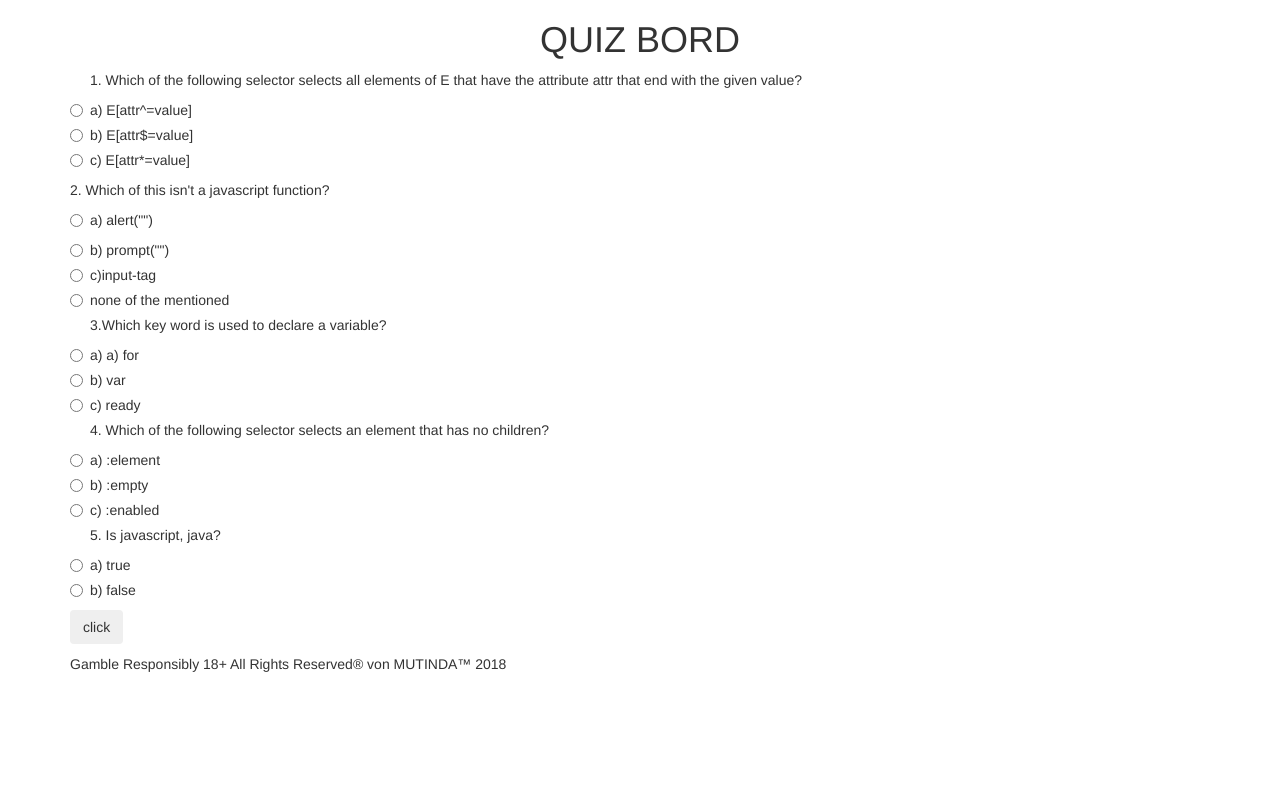
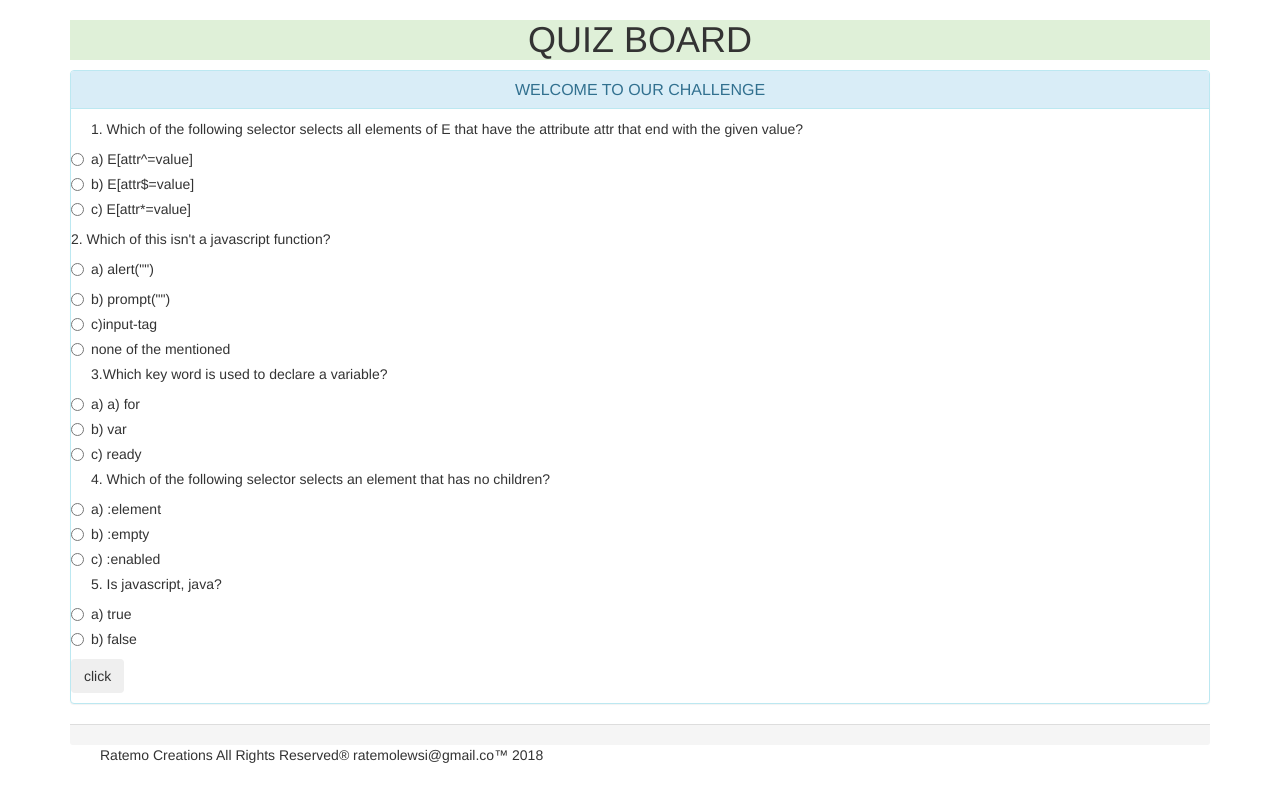
Before and after one commit to ratemolewis/quizboard, a plain HTML site: page index.html in a window 1280 px wide. Drawn offline with nearby package versions, Linux system fonts and the light colour scheme.

Commit message:
add the columns

```diff
--- a/index.html
+++ b/index.html
@@ -7,13 +7,36 @@
   <link href="css/sytyles.css" rel="stylesheet" type="text/css">
   <script src="https://code.jquery.com/jquery-3.3.1.min.js"></script>
   <script src="js/scripts.js"></script>
-  <title>A fantastical adventure</title>
-  <title></title>
+  <title>A fantastical advent</title>
+
 </head>
 <body>
 
   <div class="container fluid">
-    <h1 align="center">QUIZ BORD</h1>
+    <h1 align="center" class="bg-success">QUIZ BOARD</h1>
+    <!-- <div class="row navy">
+			<ul class="myNav col-xs-12 col-sm-12 col-lg-12 col-md-12">
+			<li>
+				<a href="#" id="aboutBtn">
+					<i class="fa fa-buysellads" style="font-size: 24px; color: white"></i>B O U T
+				</a>
+			</li>
+			<li>
+				<a href="#userInput">P L A Y</a>
+				<i class="fa fa-ioxhost" style="font-size: 24px; color: white" ></i>
+			</li>
+		</ul>
+		</div> -->
+     <!-- start page -->
+     <div class="row">
+       <div class="col-xs-12 col-lg-12 col-sm-12 col-xs-12">
+         <div class="panel panel-info">
+           <div class="panel-heading">
+             <h2 align="center"class="panel-title">WELCOME TO OUR CHALLENGE</h2>
+           </div>
+
+
+
 
       <form id="myfom">
         <div class="radio" >
@@ -124,12 +147,13 @@
 
   <button  type="submit" class="btn">click</button>
   </form>
-
+</div>
+</div>
  			<!--FOOTER-->
- 		<div class="row footer">
+ 		<div class="panel-footer">
  			<div class="col-md-12 col-lg-12 col-sm-12 col-xs-12">
 
- 				<span>Gamble Responsibly <span class="circle">18+</span></span> <i class="fa fa-check-circle" style="font-size:24px;"></i> <span> All Rights Reserved&reg; </span> <i class="fa fa-check-circle" style="font-size:24px;"></i> <span>von MUTINDA&trade;</span> <i class="fa fa-check-circle" style="font-size:24px;"></i> <span>2018</span>
+ 				<span align = "center">Ratemo Creations <span class="circle"></span></span> <i class="fa fa-check-circle" style="font-size:24px;"></i> <span> All Rights Reserved&reg; </span> <i class="fa fa-check-circle" style="font-size:24px;"></i> <span>ratemolewsi@gmail.co&trade;</span> <i class="fa fa-check-circle" style="font-size:24px;"></i> <span>2018</span>
  			</div>
 
  		</div>
```
